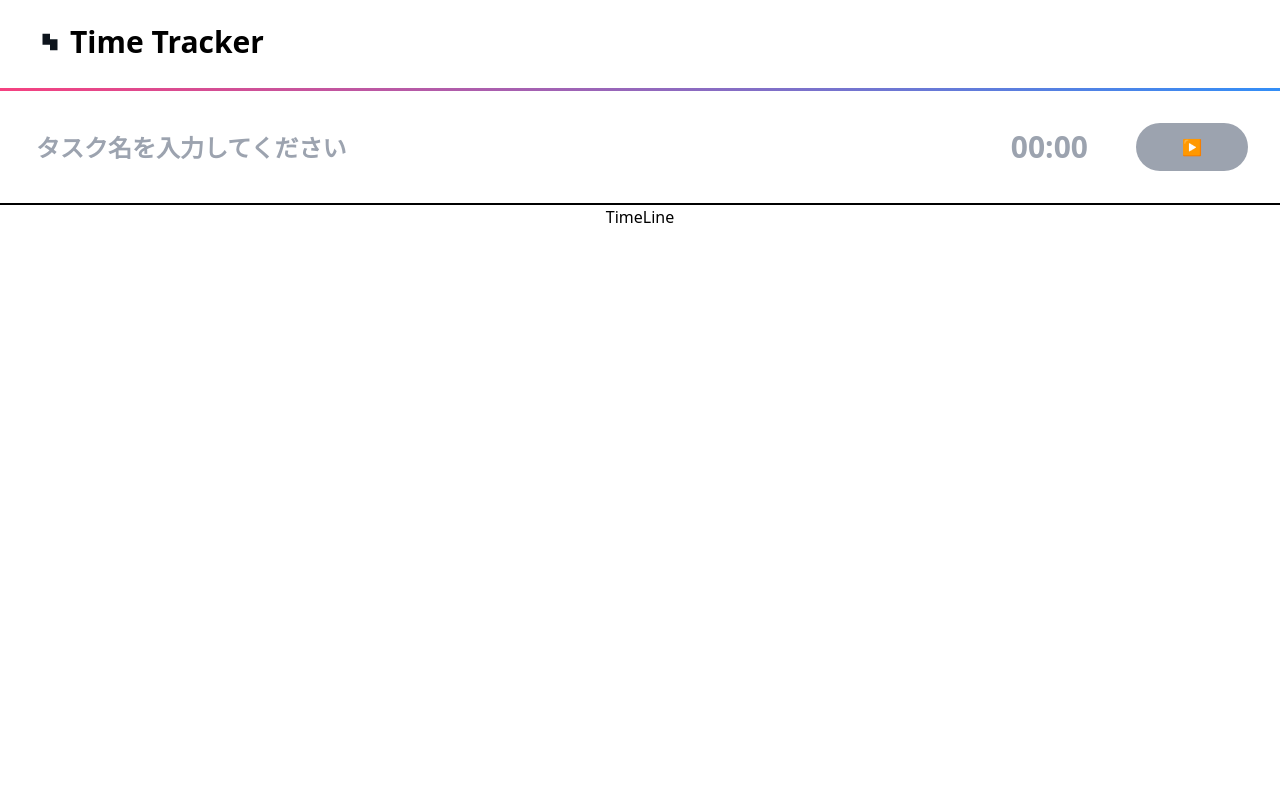
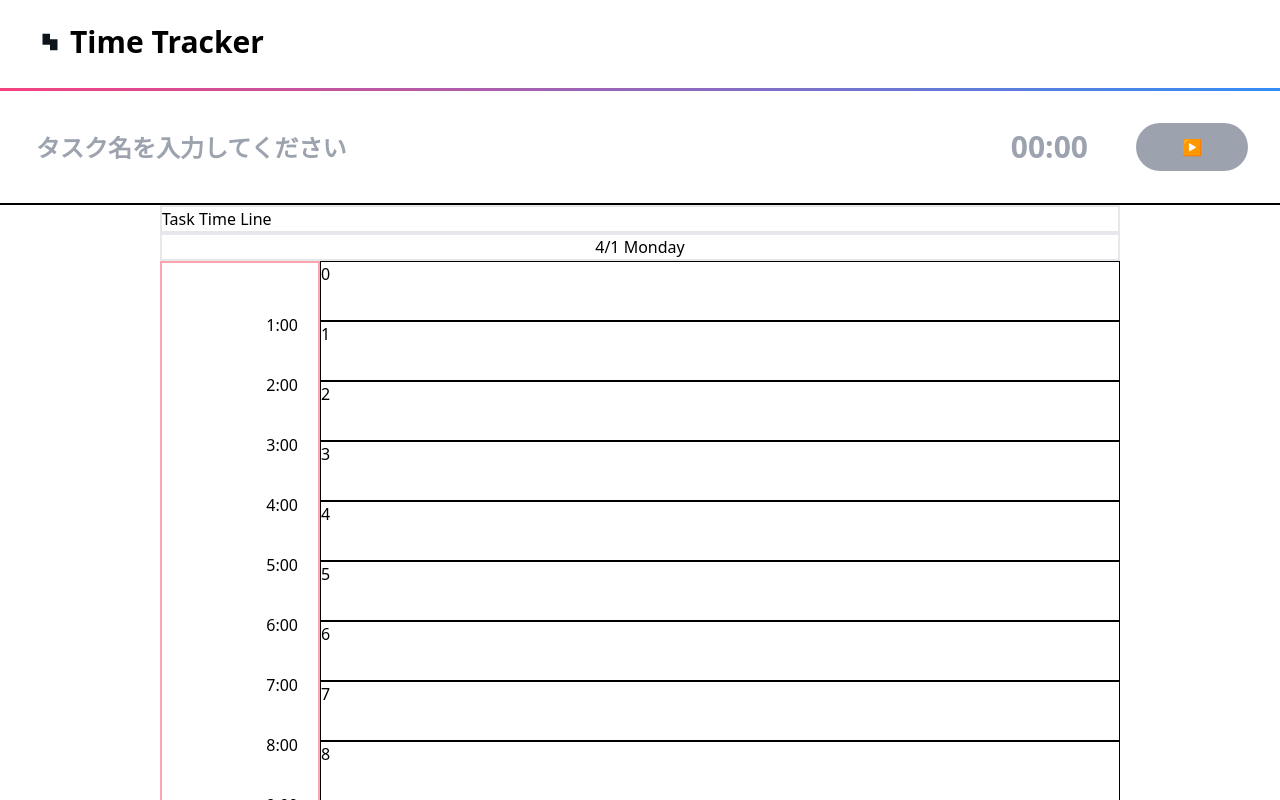
Before and after one commit to ikkei1616/TimeTracker, a React (Vite) app in the folder frontend/: page /timer in a window 1280 px wide. Shown: the top 800 px of the page. Built offline with nearby package versions, Linux system fonts and the light colour scheme; no server answers.

Commit message:
timeLineの枠組みの雛形実装

```diff
--- a/frontend/src/features/timeLine/TimeLine.jsx
+++ b/frontend/src/features/timeLine/TimeLine.jsx
@@ -2,7 +2,29 @@ import React from 'react'
 
 const TimeLine = () => {
   return (
-    <div>TimeLine</div>
+    <div className="w-9/12 ">
+      <h2 className="text-left border-2">Task Time Line</h2>
+      <div>
+        <div className="text-center border-2">4/1 Monday</div>
+        <div className="h-[1200px]  flex justify-between mb-60 ">
+          <div className='relative w-2/12 border-2 border-rose-300 h-[1440px]'>
+            {Array.from({length:23}).map((_, i) => {
+              return <p key={i} style={{ position:"absolute",top: `${(i+1) * 60 -10}px`,right:20}} >{i+1}:00</p>
+
+            })}
+          </div>
+          <div className='relative grid  grid-rows-24  w-10/12 bg-white '>
+              <div>
+                {Array.from({length:24}).map((_, i) => {
+                  return (<div key={i} className="h-[60px] border border-black">{i}</div>)
+                })}
+              </div>
+
+              })}
+          </div>
+        </div>
+      </div>
+              </div>
   )
 }
 
```
